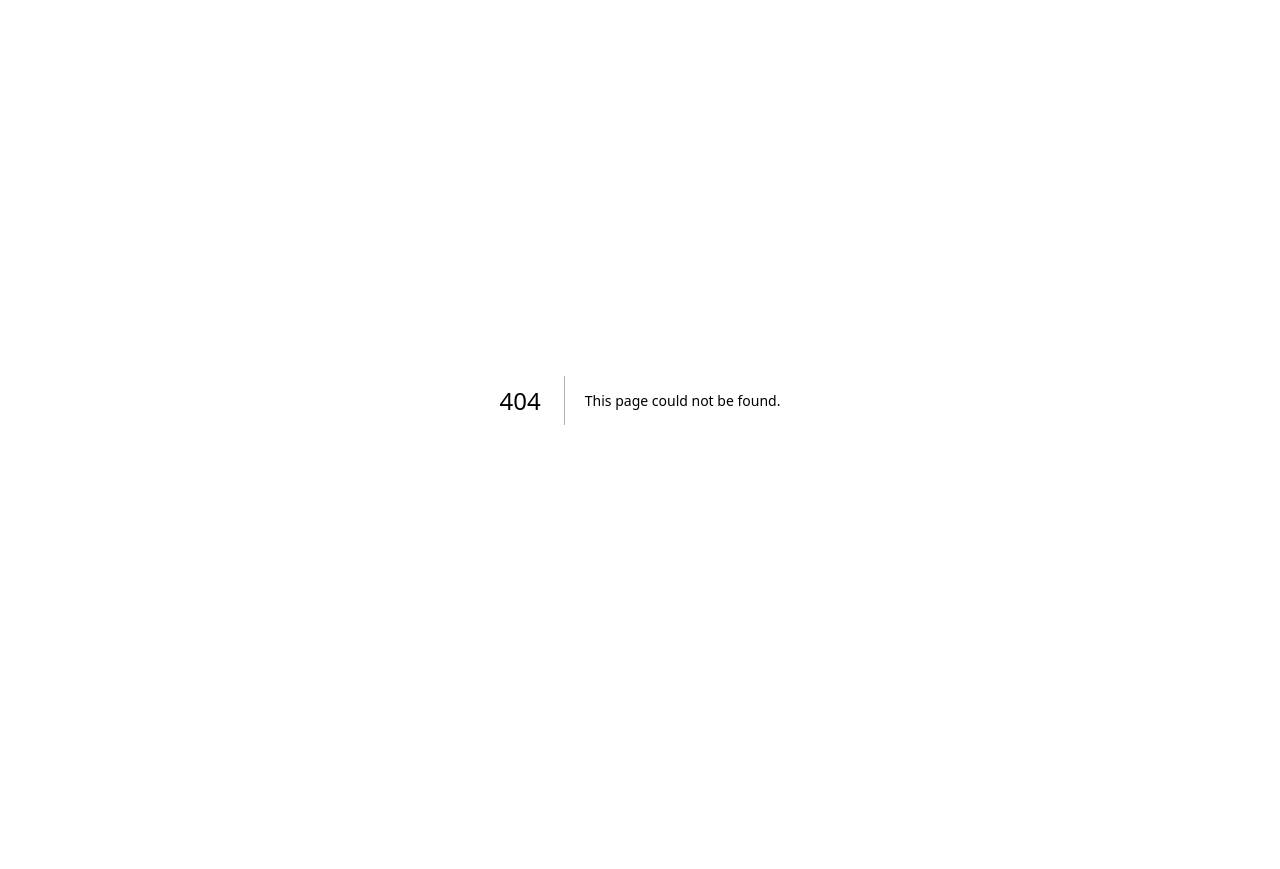
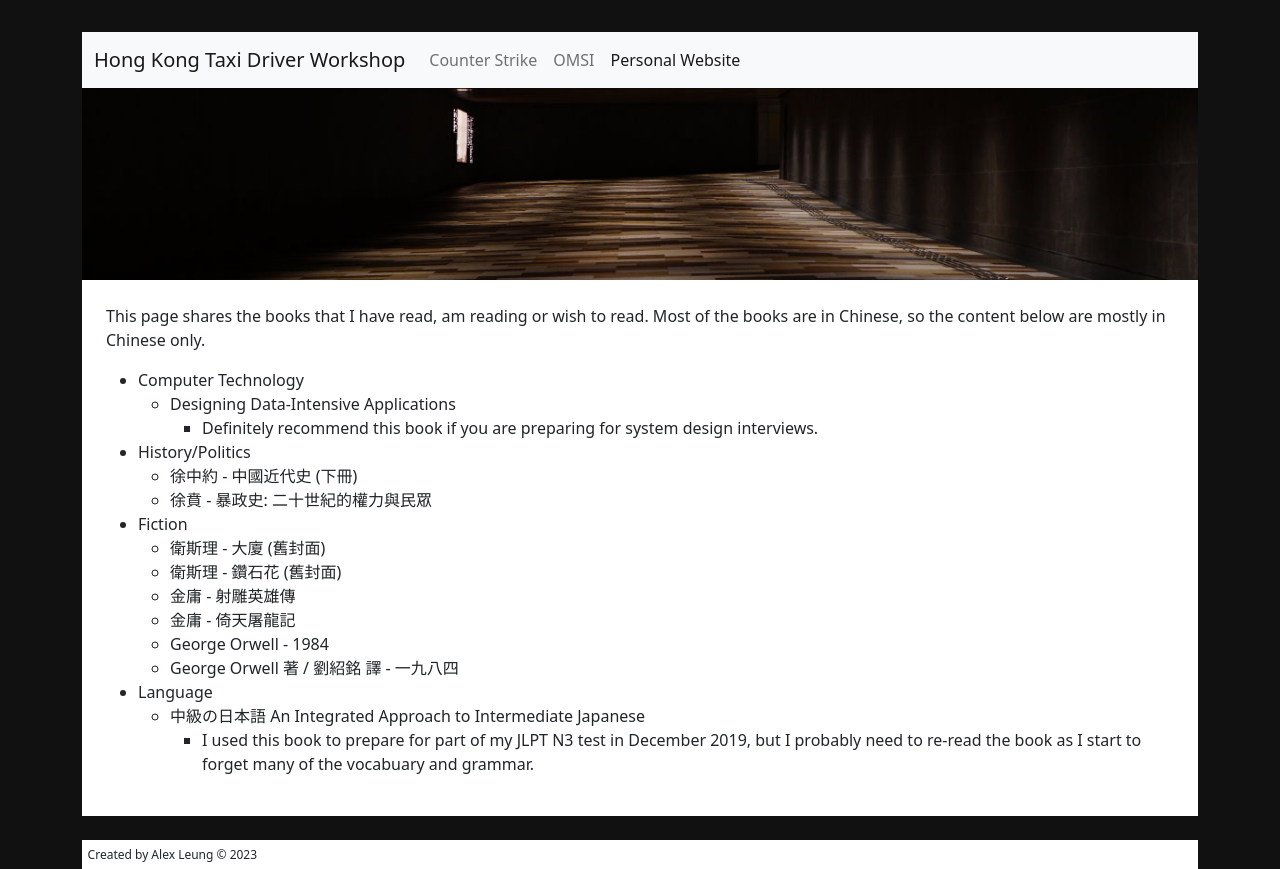
Before and after one commit to taxidriverhk/taxidriverhk-nextjs, a Next.js app: page /others/books in a window 1280 px wide. Before the commit this address had no page. Before the commit the page ends 800 px from the top, so only its background shows below. Built offline with nearby package versions, Linux system fonts and the light colour scheme.

Commit message:
Finished up the personal website pages

```diff
--- /dev/null
+++ b/pages/others/books.tsx
@@ -0,0 +1,62 @@
+import { useRouter } from "next/router";
+
+import Template from "components/Template";
+
+export default function OthersBooks() {
+  const router = useRouter();
+  const { asPath: currentPath } = router;
+  return (
+    <Template activeItemIndex={2}>
+      <p>
+        This page shares the books that I have read, am reading or wish to read.
+        Most of the books are in Chinese, so the content below are mostly in
+        Chinese only.
+      </p>
+      <ul>
+        <li>Computer Technology</li>
+        <ul>
+          <li>
+            <a href="https://www.amazon.com/Designing-Data-Intensive-Applications-Reliable-Maintainable/dp/1449373321">
+              Designing Data-Intensive Applications
+            </a>
+          </li>
+          <ul>
+            <li>
+              Definitely recommend this book if you are preparing for system
+              design interviews.
+            </li>
+          </ul>
+        </ul>
+        <li>History/Politics</li>
+        <ul>
+          <li>徐中約 - 中國近代史 (下冊)</li>
+          <li>徐賁 - 暴政史: 二十世紀的權力與民眾</li>
+        </ul>
+        <li>Fiction</li>
+        <ul>
+          <li>衛斯理 - 大廈 (舊封面)</li>
+          <li>衛斯理 - 鑽石花 (舊封面)</li>
+          <li>金庸 - 射雕英雄傳</li>
+          <li>金庸 - 倚天屠龍記</li>
+          <li>George Orwell - 1984</li>
+          <li>George Orwell 著 / 劉紹銘 譯 - 一九八四</li>
+        </ul>
+        <li>Language</li>
+        <ul>
+          <li>
+            <a href="https://www.amazon.com/Integrated-Approach-Intermediate-Japanese-Revised/dp/4789013073/">
+              中級の日本語 An Integrated Approach to Intermediate Japanese
+            </a>
+          </li>
+          <ul>
+            <li>
+              I used this book to prepare for part of my JLPT N3 test in
+              December 2019, but I probably need to re-read the book as I start
+              to forget many of the vocabuary and grammar.
+            </li>
+          </ul>
+        </ul>
+      </ul>
+    </Template>
+  );
+}
--- a/pages/others/index.tsx
+++ b/pages/others/index.tsx
@@ -18,7 +18,7 @@ import Template from "components/Template";
 
 export default function Personal() {
   const router = useRouter();
-  const currentPath = router.asPath;
+  const { asPath: currentPath } = router;
   return (
     <Template activeItemIndex={2}>
       <PersonalSection
```
Also changed, not shown: pages/others/pages.tsx (added, +47 -0 lines).
